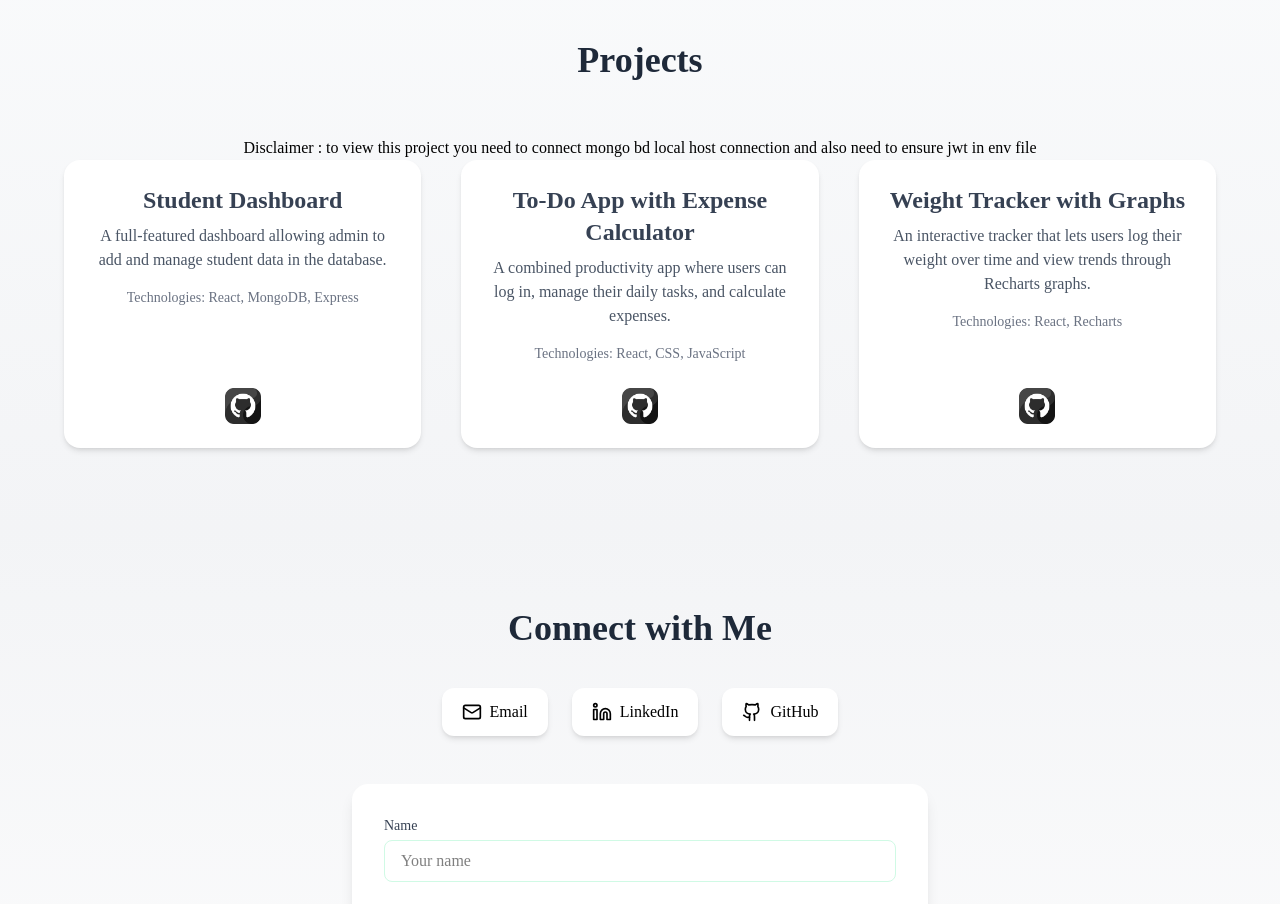
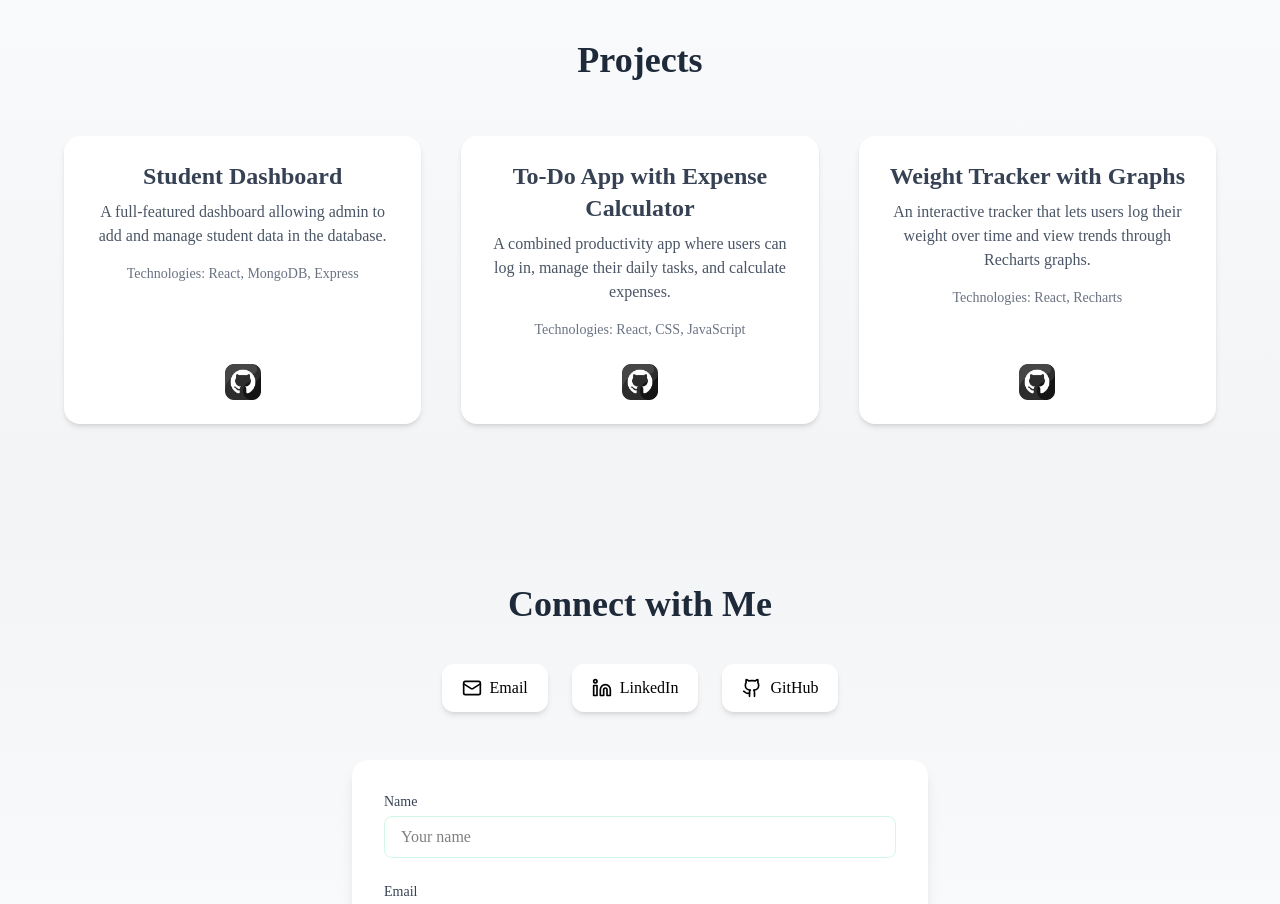
Before and after one commit to snowXshade/project-succotash, a React (Vite) app: page / in a window 1280 px wide. Shown: the part 1640-2544 px from the top of the page. Built offline with nearby package versions, Linux system fonts and the light colour scheme; a web font is replaced by a local one.

Commit message:
updated projects component

```diff
--- a/src/compo/Projects.jsx
+++ b/src/compo/Projects.jsx
@@ -3,16 +3,13 @@
 import React from 'react';
 import projects from './pro';
 
-import { useNavigate } from "react-router-dom"
 import github from '../assets/github.png'
 
 const Projects = () => {
-  const navigate = useNavigate();
 
   return (
     <section className="py-20 bg-gradient-to-b from-gray-50 to-gray-100 text-center" id='projects'>
       <h2 className="text-4xl font-bold mb-14 text-gray-800">Projects</h2>
-      <p>Disclaimer : to view this project you need to connect mongo bd local host connection and also need to ensure jwt in env file </p>
       <div className="grid gap-10 md:grid-cols-2 lg:grid-cols-3 px-6 md:px-16">
         {projects.map((project, index) => (
           <div
```
